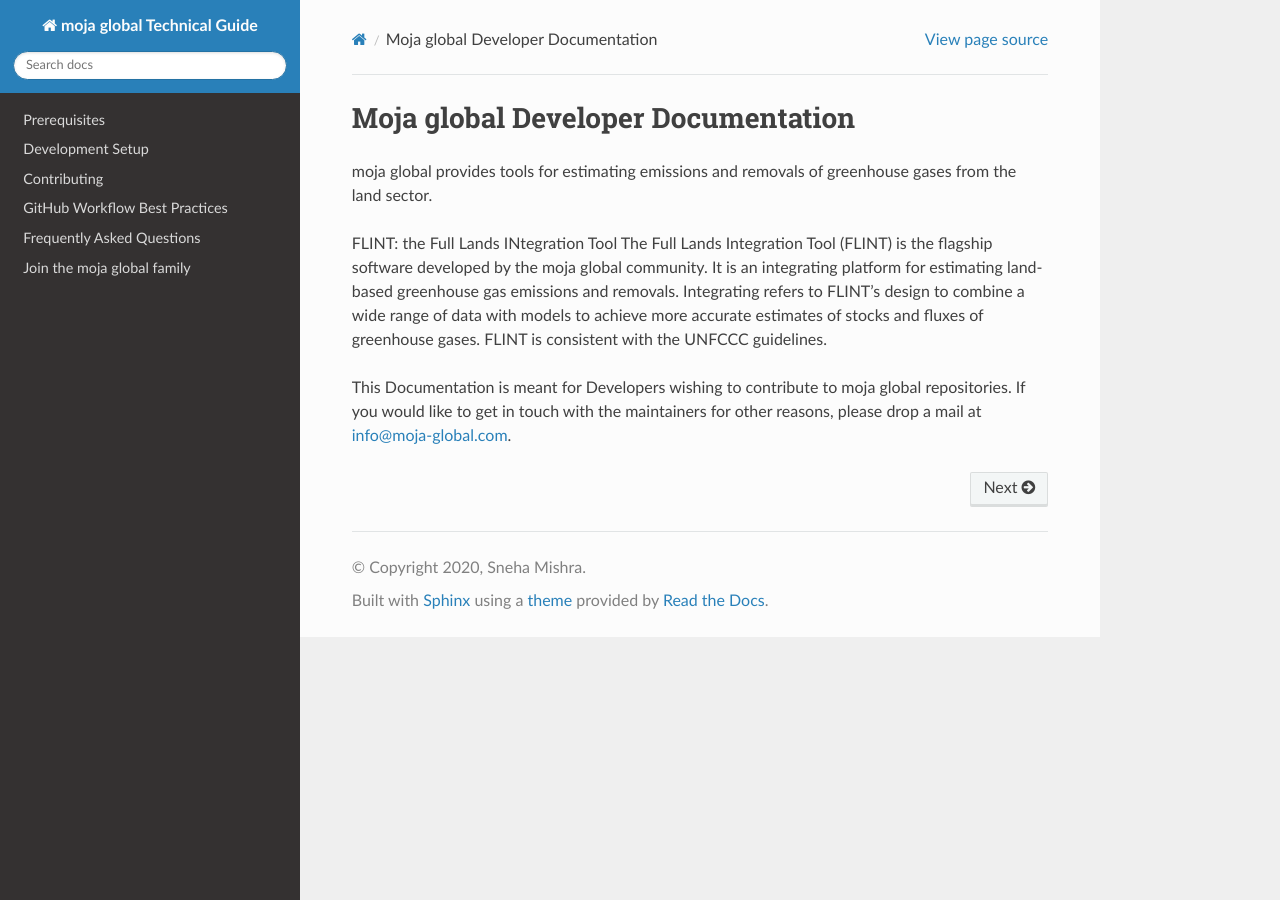
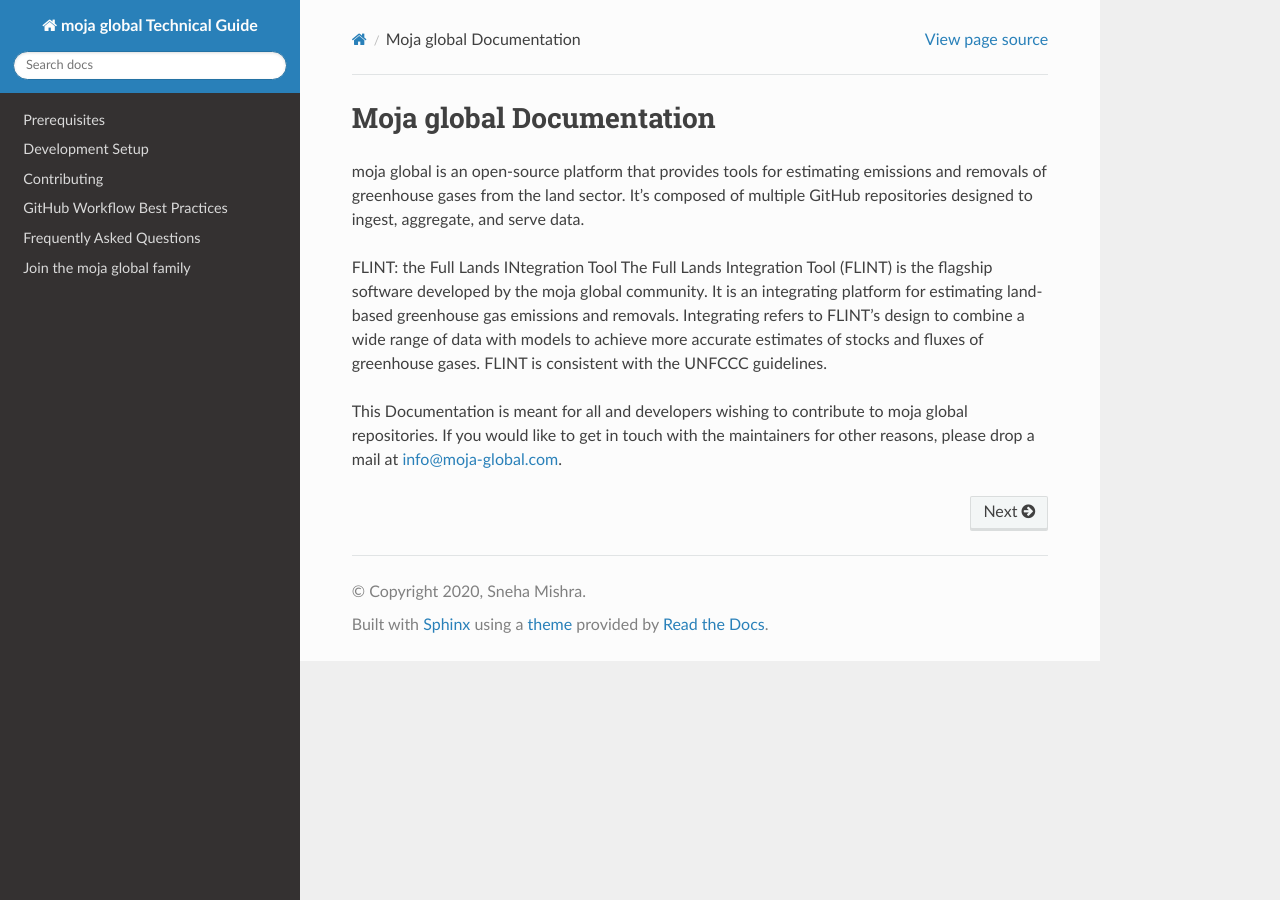
Before and after one commit to moja-global/moja_global_docs, a Sphinx documentation site: the page built from docs/index.rst, in a window 1280 px wide. Built offline with Sphinx 7.4.7 and the Read the Docs theme 2.0.0, drawn with Linux system fonts in a browser that asks for light colours.

Commit message:
Update index.rst

```diff
--- a/docs/index.rst
+++ b/docs/index.rst
@@ -1,12 +1,12 @@
-Moja global Developer Documentation
+Moja global Documentation
 ===================================
 
-moja global provides tools for estimating emissions and removals of greenhouse gases from the land sector.
+moja global is an open-source platform that provides tools for estimating emissions and removals of greenhouse gases from the land sector. It’s composed of multiple GitHub repositories designed to ingest, aggregate, and serve data.
 
 FLINT: the Full Lands INtegration Tool
 The Full Lands Integration Tool (FLINT) is the flagship software developed by the moja global community. It is an integrating platform for estimating land-based greenhouse gas emissions and removals. Integrating refers to FLINT’s design to combine a wide range of data with models to achieve more accurate estimates of stocks and fluxes of greenhouse gases. FLINT is consistent with the UNFCCC guidelines.
 
-This Documentation is meant for Developers wishing to contribute to moja global repositories. If you would like to get in touch with the maintainers for other reasons, please drop a mail at info@moja-global.com.
+This Documentation is meant for all and developers wishing to contribute to moja global repositories. If you would like to get in touch with the maintainers for other reasons, please drop a mail at info@moja-global.com.
 
 
 .. toctree::
```
